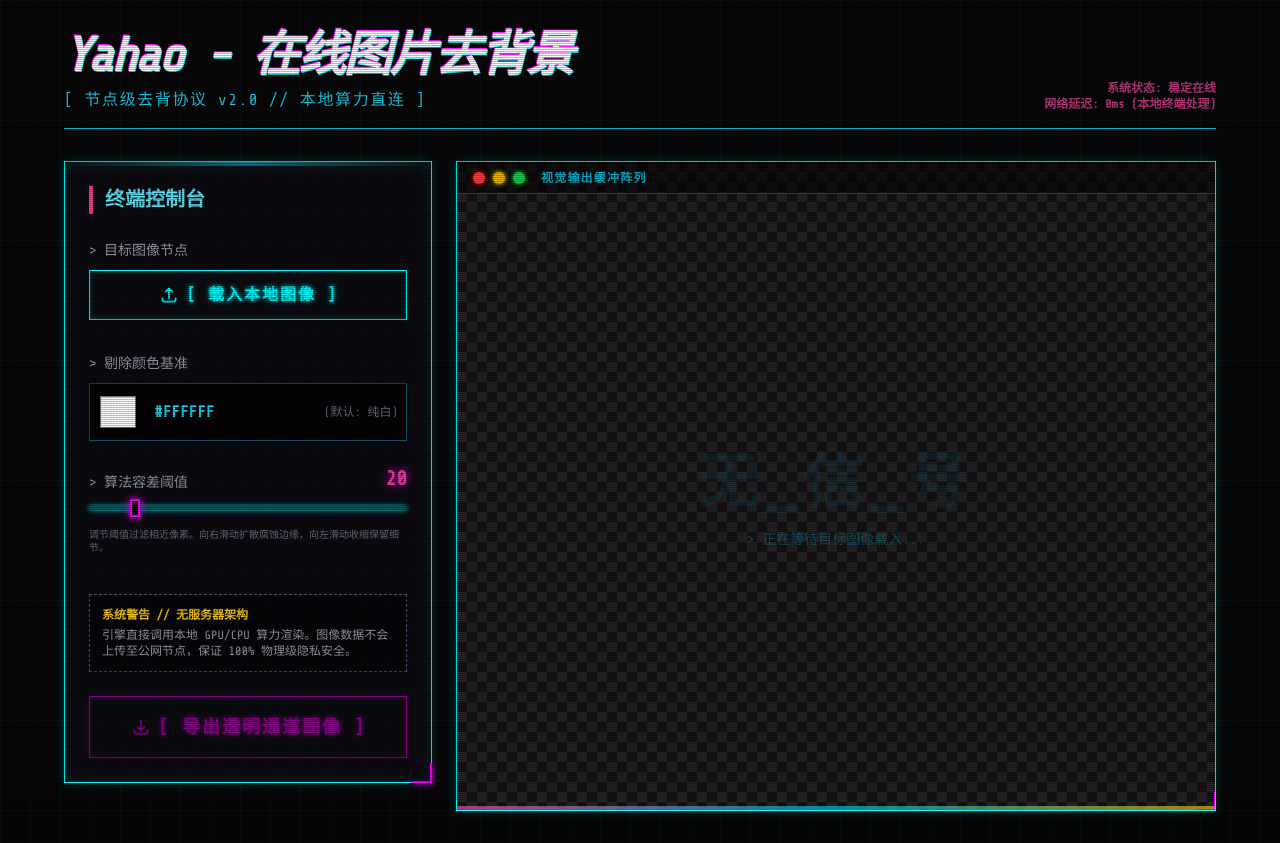
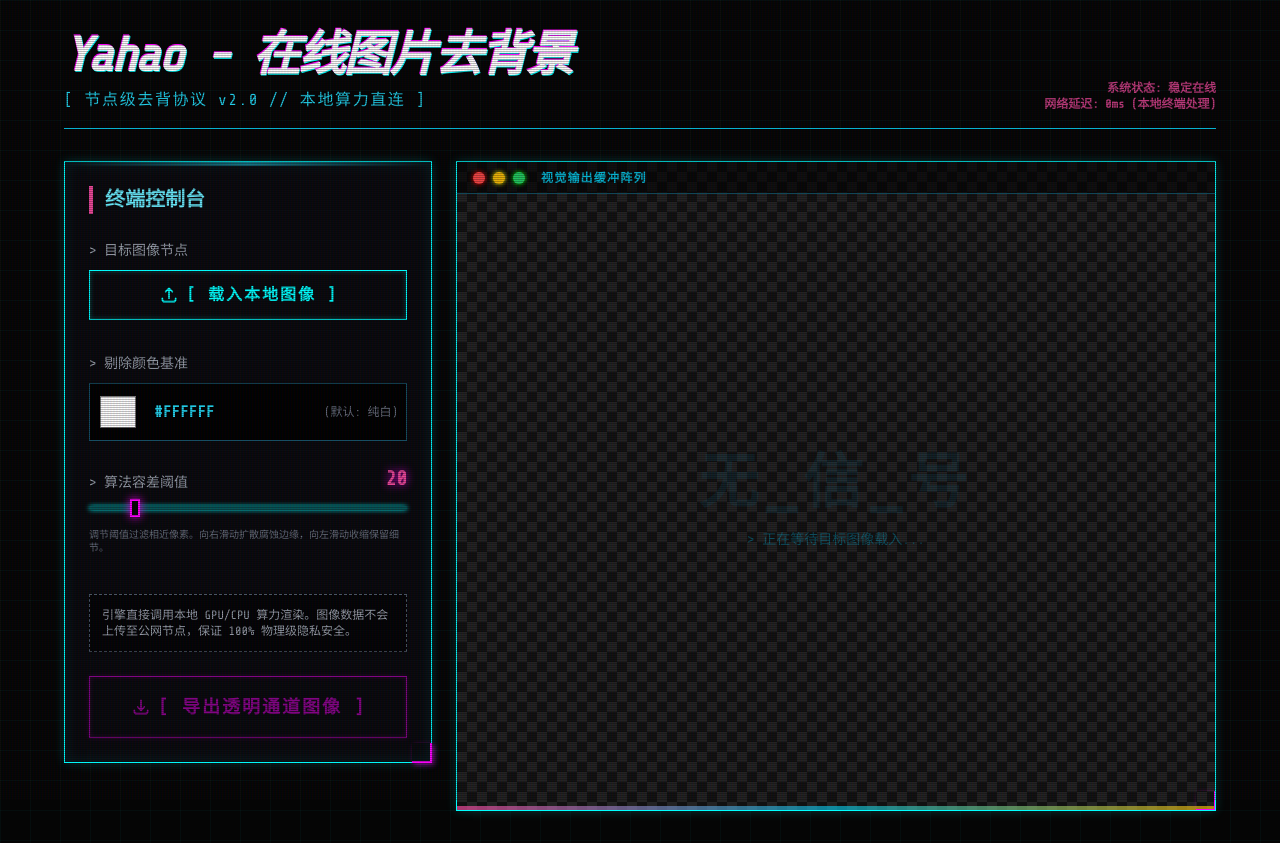
Before and after one commit to wu-make/yahao-bg-remover, a plain HTML site: page index.html in a window 1280 px wide. Drawn offline with nearby package versions, Linux system fonts and the light colour scheme.

Commit message:
Add files via upload

```diff
--- a/index.html
+++ b/index.html
@@ -71,7 +71,7 @@
             letter-spacing: 2px;
             position: relative;
             transition: all 0.3s ease;
-            text-shadow: 0 0 5px var(--neon-pink);
+            /* 已移除文字阴影，使中文显示更清晰锐利 */
             box-shadow: 0 0 5px rgba(255, 0, 255, 0.3), inset 0 0 5px rgba(255, 0, 255, 0.3);
         }
 
@@ -79,13 +79,12 @@
             background: var(--neon-pink);
             color: var(--dark-bg);
             box-shadow: 0 0 20px var(--neon-pink), inset 0 0 10px rgba(255, 255, 255, 0.5);
-            text-shadow: none;
         }
 
         .cyber-btn.cyan-btn {
             border-color: var(--neon-cyan);
             color: var(--neon-cyan);
-            text-shadow: 0 0 5px var(--neon-cyan);
+            /* 已移除文字阴影 */
             box-shadow: 0 0 5px rgba(0, 255, 255, 0.3), inset 0 0 5px rgba(0, 255, 255, 0.3);
         }
 
@@ -218,7 +217,6 @@
             </div>
 
             <div class="mt-4 p-3 border border-dashed border-gray-600 bg-black/50 text-xs text-gray-400">
-                <span class="text-yellow-400 font-bold block mb-1">系统警告 // 无服务器架构</span>
                 引擎直接调用本地 GPU/CPU 算力渲染。图像数据不会上传至公网节点，保证 100% 物理级隐私安全。
             </div>
 
```
